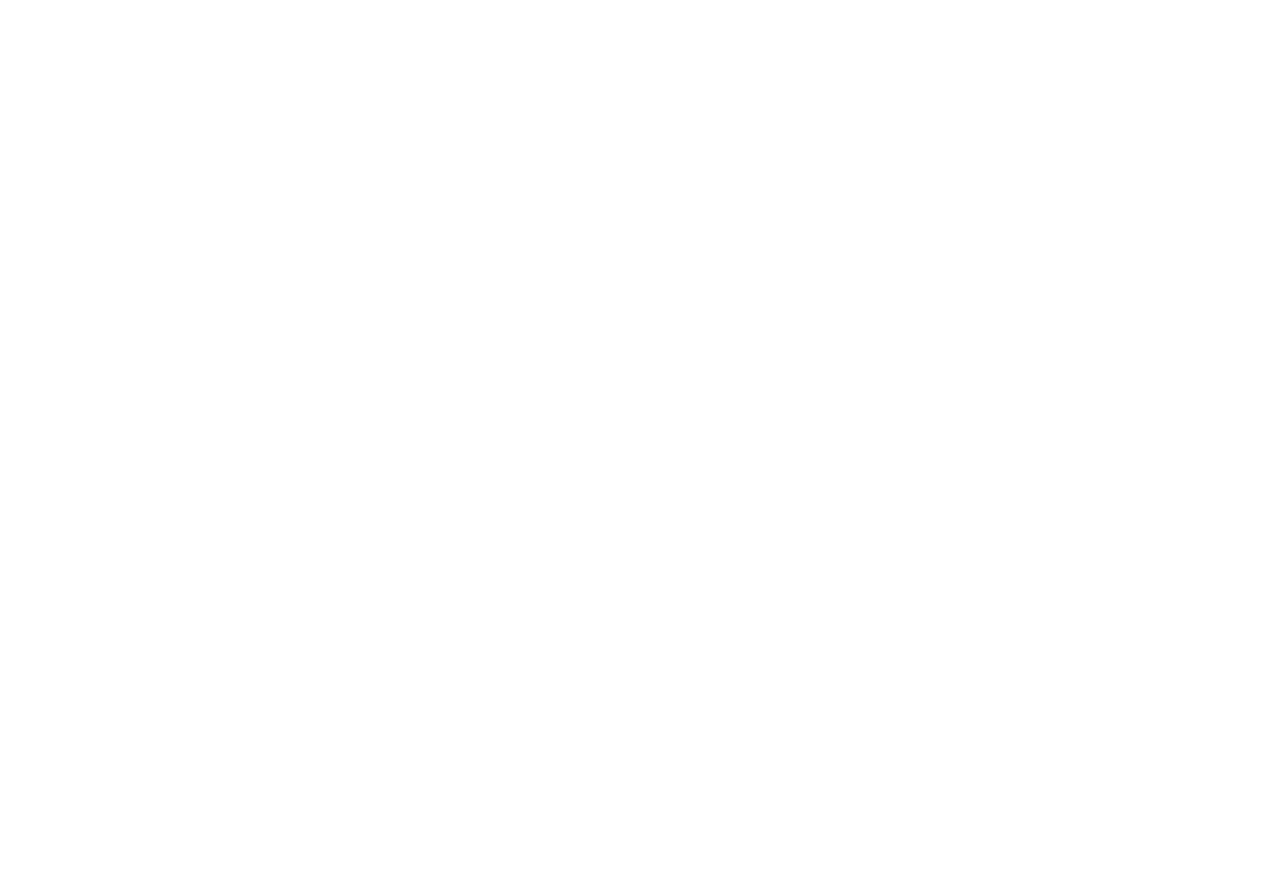
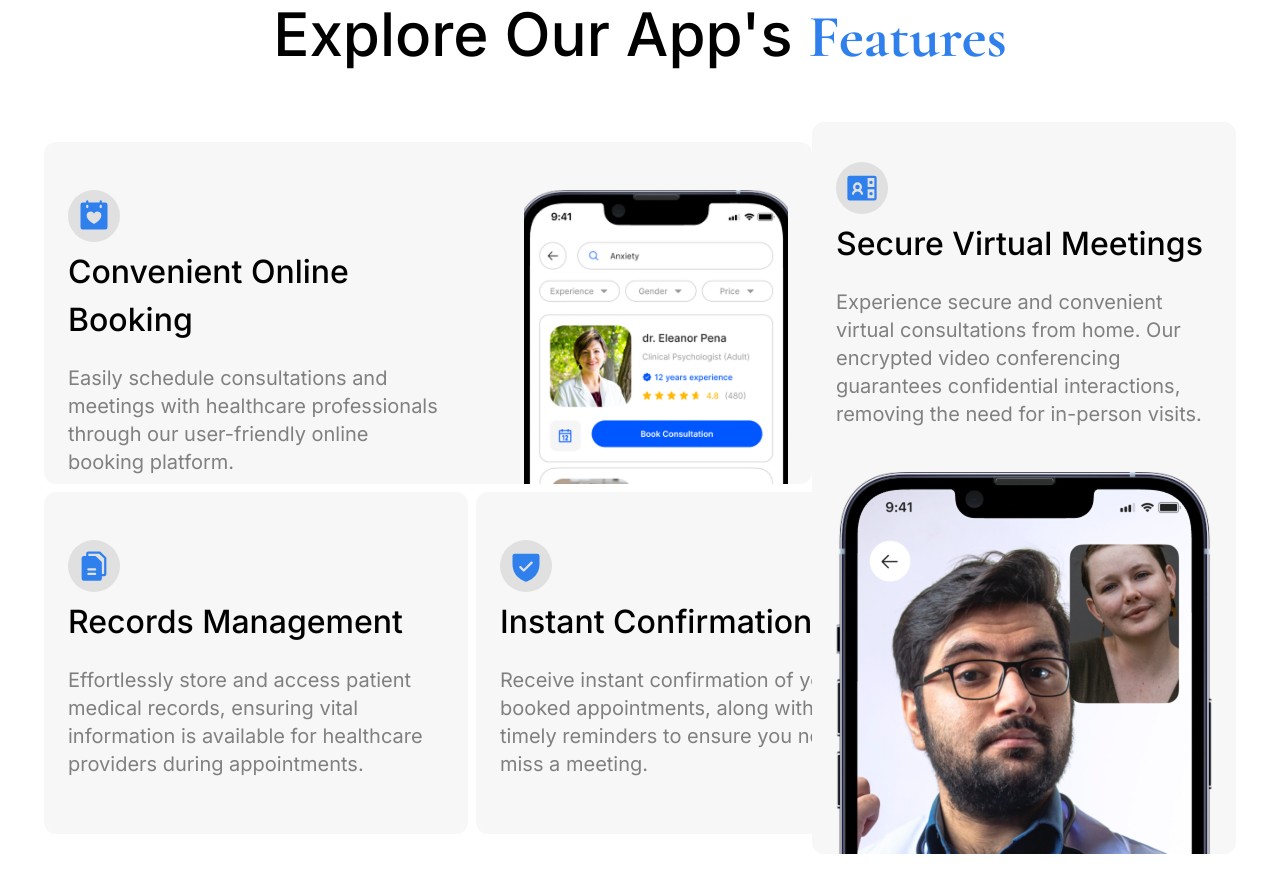
Before and after one commit to sharifstack/MedEase---Healthcare-Appointment, a Next.js app: page / in a window 1280 px wide. Shown: the part 2580-3472 px from the top of the page. Before the commit the page ends 2449 px from the top, so only its background shows below. Built offline with nearby package versions, Linux system fonts and the light colour scheme.

Commit message:
Feat: AppFeatures Section Done

```diff
--- /dev/null
+++ b/app/components/homepage/AppFeatures.tsx
@@ -0,0 +1,68 @@
+import React from "react";
+import SliderCard from "../ui/SliderCard";
+import {
+  PiCalendarHeartFill,
+  PiFilesFill,
+  PiShieldCheckFill,
+  PiVideoConferenceFill,
+} from "react-icons/pi";
+import Image from "next/image";
+import mobileone from "../../../public/mobileone.png";
+import mobiletwo from "../../../public/mobiletwo.png";
+
+const AppFeatures = () => {
+  return (
+    <div className="md:py-30 py-15">
+      <h1 className="text-center mb-10 font-medium md:text-[60px]">
+        Explore Our App's <span className="text-primary font-expertise font-bold">Features</span>
+      </h1>
+      <div className="container">
+        <div className="flex items-center justify-center">
+          <div className="left md:w-3/5 ">
+            <div className="flex">
+              <SliderCard
+                className="pb-0 gap-18"
+                specialistName="Convenient Online Booking"
+                desc="Easily schedule consultations and meetings with healthcare professionals through our user-friendly online booking platform."
+                icon={<PiCalendarHeartFill className="text-4xl text-primary" />}
+                src={mobileone.src}
+                alt="Mobile One"
+              />
+            </div>
+            <div className="bottomRight ">
+              <div className="flex items-center gap-2 mt-2">
+                <SliderCard
+                  className=""
+                  specialistName="Records Management"
+                  desc="Effortlessly store and access patient medical records, ensuring vital information is available for healthcare providers during appointments."
+                  icon={<PiFilesFill className="text-4xl text-primary" />}
+                />
+
+                <SliderCard
+                  specialistName="Instant Confirmation"
+                  desc="Receive instant confirmation of your booked appointments, along with timely reminders to ensure you never miss a meeting."
+                  icon={<PiShieldCheckFill className="text-4xl text-primary" />}
+                />
+              </div>
+            </div>
+          </div>
+          <div className="right">
+            <div>
+              <SliderCard
+                className="flex flex-col pb-0 pt-10! gap-9"
+                specialistName="Secure Virtual Meetings"
+                desc="Experience secure and convenient virtual consultations from home. Our encrypted video conferencing guarantees confidential interactions, removing the need for in-person visits."
+                icon={
+                  <PiVideoConferenceFill className="text-4xl text-primary" />
+                }
+                src={mobiletwo.src}
+              />
+            </div>
+          </div>
+        </div>
+      </div>
+    </div>
+  );
+};
+
+export default AppFeatures;
--- a/app/components/homepage/DoctorsExpertise.tsx
+++ b/app/components/homepage/DoctorsExpertise.tsx
@@ -75,6 +75,7 @@
                   specialistName="Cardiologist"
                   desc="Heart specialist focusing on cardiovascular health and diseases."
                   icon={<RiHeartPulseFill className="text-4xl text-primary " />}
+                  showButton={true}
                 />
               </SwiperSlide>
 
@@ -83,6 +84,7 @@
                   specialistName="Neurologist"
                   desc="Doctor specializing in diagnosing and treating nervous system disorders."
                   icon={<PiBrainFill className="text-4xl text-primary " />}
+                  showButton={true}
                 />
               </SwiperSlide>
 
@@ -93,6 +95,7 @@
                   icon={
                     <PiEarBold className="text-4xl text-background/70 bg-primary rounded-full p-1" />
                   }
+                  showButton={true}
                 />
               </SwiperSlide>
 
@@ -103,6 +106,7 @@
                   icon={
                     <PiBabyFill className="text-4xl text-background/70 bg-primary rounded-full p-1" />
                   }
+                  showButton={true}
                 />
               </SwiperSlide>
             </Swiper>
@@ -115,12 +119,14 @@
           specialistName="Cardiologist"
           desc="Heart specialist focusing on cardiovascular health and diseases."
           icon={<RiHeartPulseFill className="text-4xl text-primary " />}
+          showButton={true}
         />
 
         <SliderCard
           specialistName="Neurologist"
           desc="Doctor specializing in diagnosing and treating nervous system disorders."
           icon={<PiBrainFill className="text-4xl text-primary " />}
+          showButton={true}
         />
 
         <SliderCard
@@ -129,6 +135,7 @@
           icon={
             <PiEarBold className="text-4xl text-background/70 bg-primary rounded-full p-1" />
           }
+          showButton={true}
         />
 
         <SliderCard
@@ -137,6 +144,7 @@
           icon={
             <PiBabyFill className="text-4xl text-background/70 bg-primary rounded-full p-1" />
           }
+          showButton={true}
         />
 
         <div className="mt-2">
--- a/app/components/ui/SliderCard.tsx
+++ b/app/components/ui/SliderCard.tsx
@@ -6,13 +6,21 @@
   specialistName,
   desc,
   icon,
+  showButton = false,
+  src,
+  alt,
+  className = "",
 }: {
   specialistName: string;
   desc: string;
   icon: React.ReactNode;
+  showButton?: boolean;
+  src?: string;
+  alt?: string;
+  className?: string;
 }) => {
   return (
-    <div className="py-12 px-6  rounded-xl bg-background">
+    <div className={`py-12 px-6  rounded-xl bg-background flex ${className}`}>
       <div className="">
         <span className="icon p-2 inline-block rounded-full bg-secondary/20">
           {icon}
@@ -22,11 +30,18 @@
           {desc}
         </p>
 
-        <Button
-          className="bg-transparent text-primary! px-0!"
-          btntext="Book Consultation"
-          icon={<IoArrowForward className="text-xl" />}
-        />
+        {showButton && (
+          <div>
+            <Button
+              className="bg-transparent text-primary! px-0!"
+              btntext="Book Consultation"
+              icon={<IoArrowForward className="text-xl" />}
+            />
+          </div>
+        )}
+      </div>
+      <div>
+        <img className="w-full h-full object-cover" src={src} alt={alt} />
       </div>
     </div>
   );
--- a/app/page.tsx
+++ b/app/page.tsx
@@ -2,6 +2,7 @@
 import HeroSection from "./components/homepage/HeroSection";
 import DoctorsExpertise from "./components/homepage/DoctorsExpertise";
 import About from "./components/homepage/About";
+import AppFeatures from "./components/homepage/AppFeatures";
 
 export default function Home() {
   return (
@@ -9,6 +10,7 @@
       <HeroSection />
       <DoctorsExpertise />
       <About />
+      <AppFeatures />
     </div>
   );
 }
```
Also changed, not shown: public/mobileone.png (added), public/mobiletwo.png (added).
